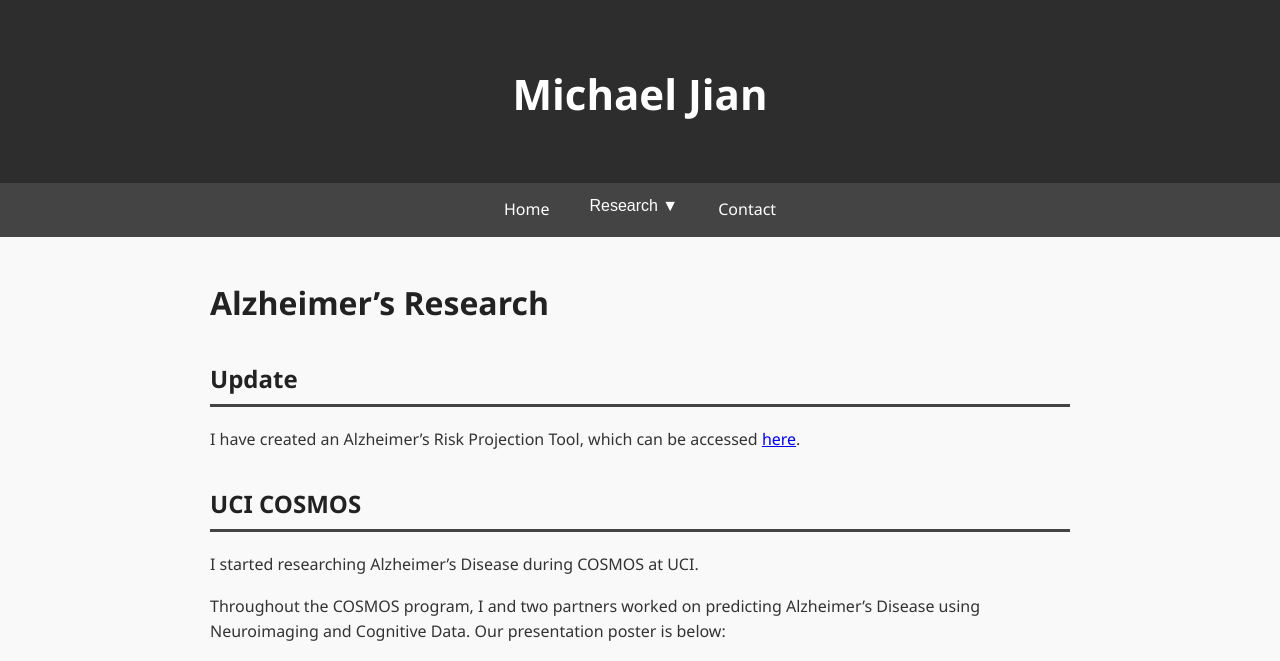
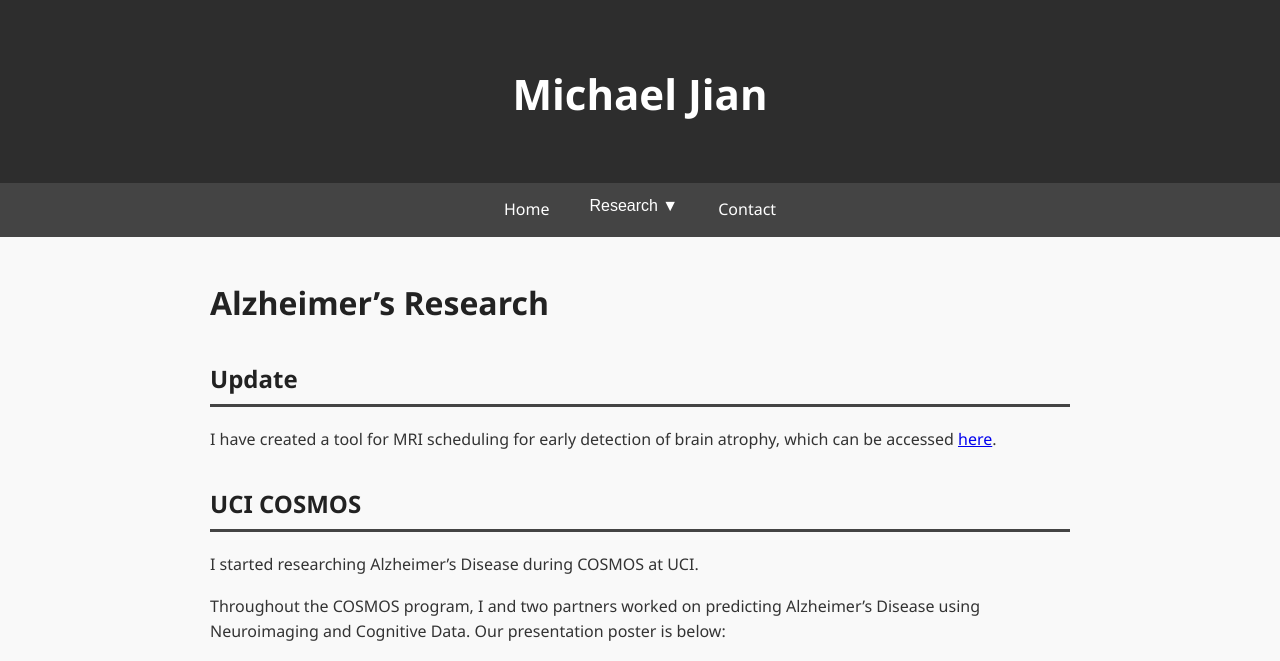
Before and after one commit to mcjian09/mcjian09.github.io, a Jekyll site: the page built from alzheimers.md, in a window 1280 px wide. Shown: the top 661 px of the page. Built offline with Jekyll 4.4.1, drawn with Linux system fonts in a browser that asks for light colours; grey boxes are pictures that could not be loaded.

Commit message:
Update description of Alzheimer's Risk Projection Tool

```diff
--- a/alzheimers.md
+++ b/alzheimers.md
@@ -8,7 +8,7 @@ permalink: /alzheimers/
 
 ## Update
 
-I have created an Alzheimer's Risk Projection Tool, which can be accessed [here](https://mcjian09.github.io/alzheimers-MRI-timing/).
+I have created a tool for MRI scheduling for early detection of brain atrophy, which can be accessed [here](https://mcjian09.github.io/alzheimers-MRI-timing/).
 
 
 ## UCI COSMOS
```
